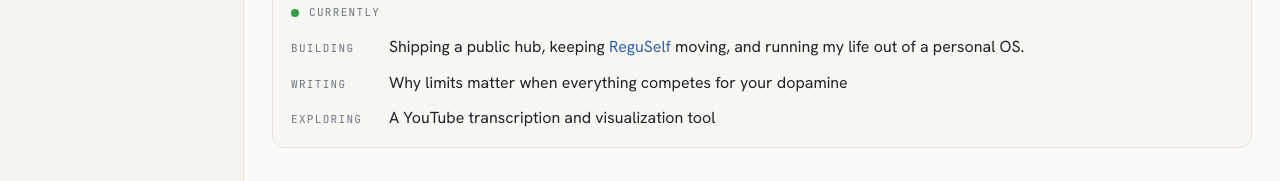
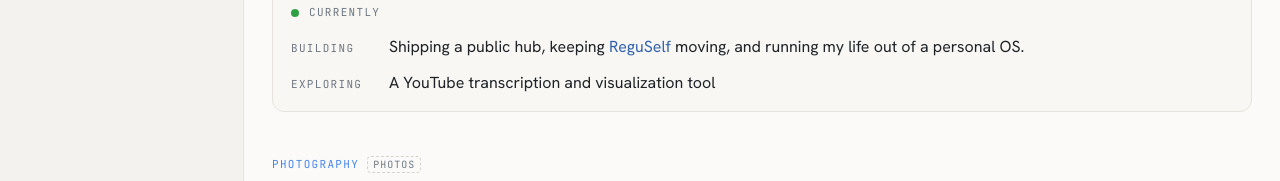
Before and after one commit to sagdish/sagdi-portfolio, a Next.js app: page /en in a window 1280 px wide. Shown: the part 279-460 px from the top of the page. Built offline with nearby package versions, Linux system fonts and the light colour scheme; no server answers; what notion-to-md would draw is missing.

Commit message:
Home: drop the Writing row; note the YouTube tool replacing Screenshots Processor

```diff
--- a/messages/en.json
+++ b/messages/en.json
@@ -71,8 +71,6 @@
       "heading": "Currently",
       "buildingLabel": "Building",
       "buildingText": "Shipping a public hub, keeping <reguself>ReguSelf</reguself> moving, and running my life out of a personal OS.",
-      "writingLabel": "Writing",
-      "writingText": "Why limits matter when everything competes for your dopamine",
       "exploringLabel": "Exploring",
       "exploringText": "A YouTube transcription and visualization tool"
     },
--- a/messages/ru.json
+++ b/messages/ru.json
@@ -71,8 +71,6 @@
       "heading": "Currently",
       "buildingLabel": "Building",
       "buildingText": "Shipping a public hub, keeping <reguself>ReguSelf</reguself> moving, and running my life out of a personal OS.",
-      "writingLabel": "Writing",
-      "writingText": "Why limits matter when everything competes for your dopamine",
       "exploringLabel": "Exploring",
       "exploringText": "A YouTube transcription and visualization tool"
     },
--- a/messages/uz.json
+++ b/messages/uz.json
@@ -71,8 +71,6 @@
       "heading": "Currently",
       "buildingLabel": "Building",
       "buildingText": "Shipping a public hub, keeping <reguself>ReguSelf</reguself> moving, and running my life out of a personal OS.",
-      "writingLabel": "Writing",
-      "writingText": "Why limits matter when everything competes for your dopamine",
       "exploringLabel": "Exploring",
       "exploringText": "A YouTube transcription and visualization tool"
     },
--- a/src/app/[locale]/page.tsx
+++ b/src/app/[locale]/page.tsx
@@ -67,10 +67,6 @@ export default async function HomePage({
           </div>
         </div>
         <div className="row">
-          <span className="lbl">{t("currently.writingLabel")}</span>
-          <div>{t("currently.writingText")}</div>
-        </div>
-        <div className="row">
           <span className="lbl">{t("currently.exploringLabel")}</span>
           <div>{t("currently.exploringText")}</div>
         </div>
```
Also changed, not shown: 1 other file (tests, documents, lock files or other folders).
